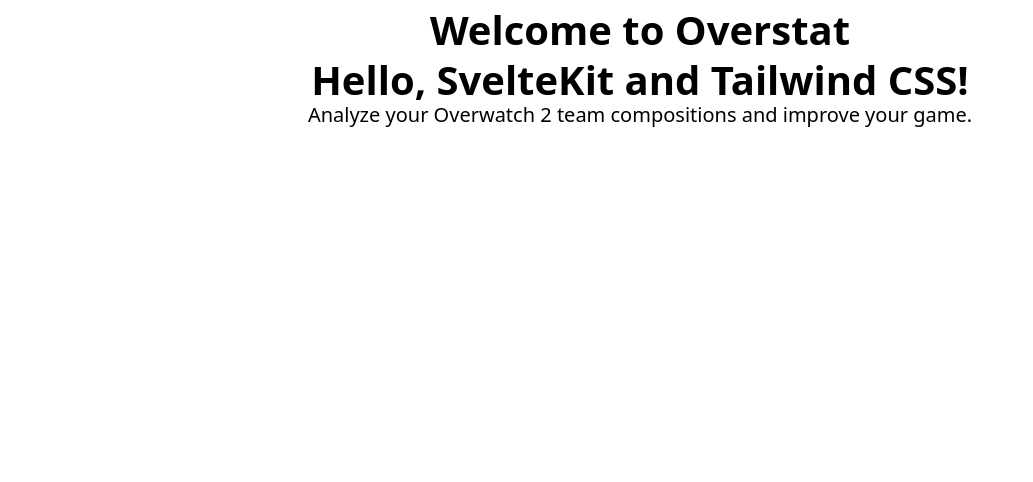
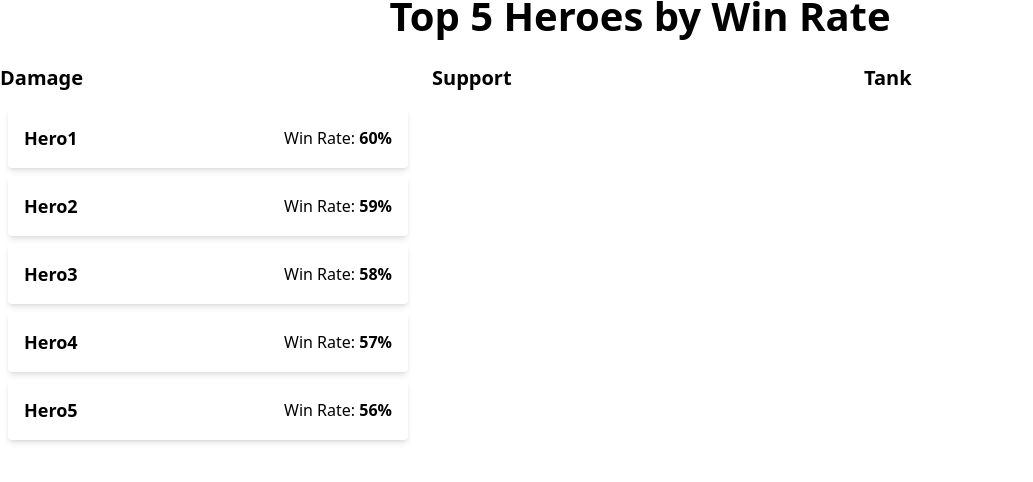
Before and after one commit to c-abbott/overstat, a SvelteKit app: page / in a window 1280 px wide. Shown: the top 482 px of the page, without its empty margins (0-1033 px from the left). Built offline with nearby package versions, Linux system fonts and the light colour scheme.

Commit message:
Mocked up displaying top 5 heroes

```diff
--- /dev/null
+++ b/src/components/HeroCard.svelte
@@ -0,0 +1,11 @@
+<script lang="ts">
+  import type { Hero } from '../types/Hero';
+  export let hero: Hero;
+</script>
+
+<div class="bg-white shadow-md rounded p-4 m-2 flex items-center">
+  <div class="font-bold text-lg">{hero.name}</div>
+  <div class="ml-auto">
+    Win Rate: <span class="font-semibold">{hero.winRate}%</span>
+  </div>
+</div>
--- /dev/null
+++ b/src/data/mockHeroStats.json
@@ -0,0 +1,36 @@
+[
+  {
+    "id": 1,
+    "name": "Hero1",
+    "role": "damage",
+    "winRate": 60
+  },
+
+  {
+    "id": 2,
+    "name": "Hero2",
+    "role": "damage",
+    "winRate": 59
+  },
+
+  {
+    "id": 3,
+    "name": "Hero3",
+    "role": "damage",
+    "winRate": 58
+  },
+
+  {
+    "id": 4,
+    "name": "Hero4",
+    "role": "damage",
+    "winRate": 57
+  },
+
+  {
+    "id": 5,
+    "name": "Hero5",
+    "role": "damage",
+    "winRate": 56
+  }
+]
--- a/src/routes/+page.svelte
+++ b/src/routes/+page.svelte
@@ -1,7 +1,16 @@
-<script>
+<script lang="ts">
   import '../tailwind.css';
+  import HeroCard from '../components/HeroCard.svelte';
+  import type { Hero } from '../types/Hero';
+  import heroStats from '../data/mockHeroStats.json';
+
+  const topHeroes = (role: 'damage' | 'support' | 'tank'): Hero[] => {
+  return (heroStats as Hero[])
+    .filter((hero: Hero) => hero.role === role)
+    .sort((a: Hero, b: Hero) => b.winRate - a.winRate)
+    .slice(0, 5);
+};
 </script>
-
 
 <style>
   /* Your CSS styles go here */
@@ -17,9 +26,29 @@
   }
 </style>
 
-<!-- Your HTML markup goes here -->
 <main>
-  <h1>Welcome to Overstat</h1>
-  <h1 class="text-4xl font-bold">Hello, SvelteKit and Tailwind CSS!</h1>
-  <p>Analyze your Overwatch 2 team compositions and improve your game.</p>
+  <div class="container mx-auto">
+    <h1 class="text-2xl font-bold mb-8">Top 5 Heroes by Win Rate</h1>
+
+    <div class="grid grid-cols-1 sm:grid-cols-2 lg:grid-cols-3 gap-4">
+      <div>
+        <h2 class="text-xl font-semibold mb-4">Damage</h2>
+        {#each topHeroes('damage') as hero}
+          <HeroCard {hero} />
+        {/each}
+      </div>
+      <div>
+        <h2 class="text-xl font-semibold mb-4">Support</h2>
+        {#each topHeroes('support') as hero}
+          <HeroCard {hero} />
+        {/each}
+      </div>
+      <div>
+        <h2 class="text-xl font-semibold mb-4">Tank</h2>
+        {#each topHeroes('tank') as hero}
+          <HeroCard {hero} />
+        {/each}
+      </div>
+    </div>
+  </div>
 </main>
--- /dev/null
+++ b/src/types/Hero.ts
@@ -0,0 +1,6 @@
+export interface Hero {
+  id: number;
+  name: string;
+  role: 'damage' | 'support' | 'tank';
+  winRate: number;
+}
```
